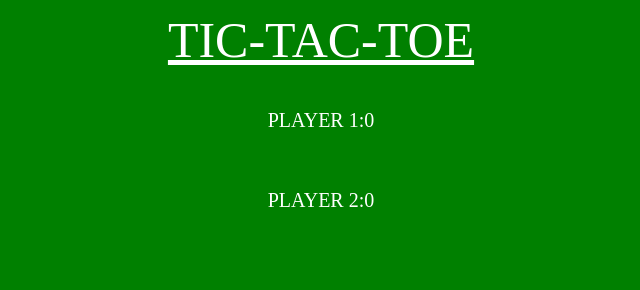
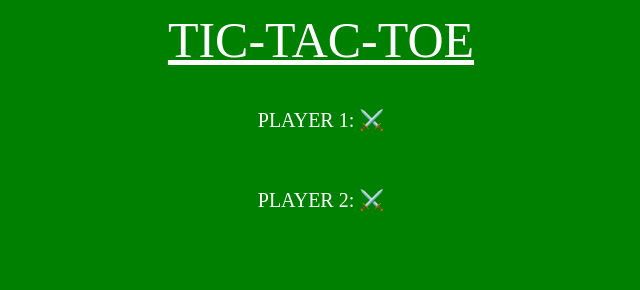
Before and after one commit to thehemanuj/tic-tac-toe, a plain HTML site: page index.html in a window 1280 px wide. Shown: the top 290 px of the page, without its empty margins (319-959 px from the left). Drawn offline with Linux system fonts and the light colour scheme.

Commit message:
Update index.html

```diff
--- a/index.html
+++ b/index.html
@@ -11,10 +11,10 @@
         TIC-TAC-TOE
     </header>
     <div class="teller">
-        PLAYER 1:0
+        PLAYER 1: ⚔️
     </div>
     <DIV class="teller2">
-        PLAYER 2:0
+        PLAYER 2: ⚔️
     </DIV>
     <div class="mkb">
 
```
